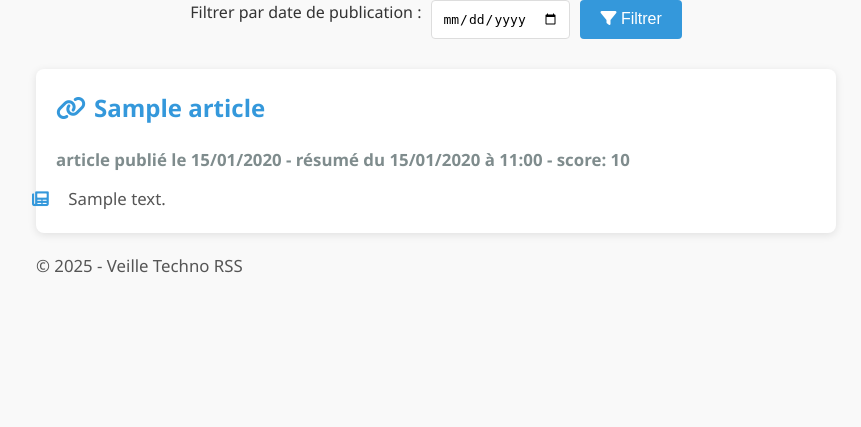
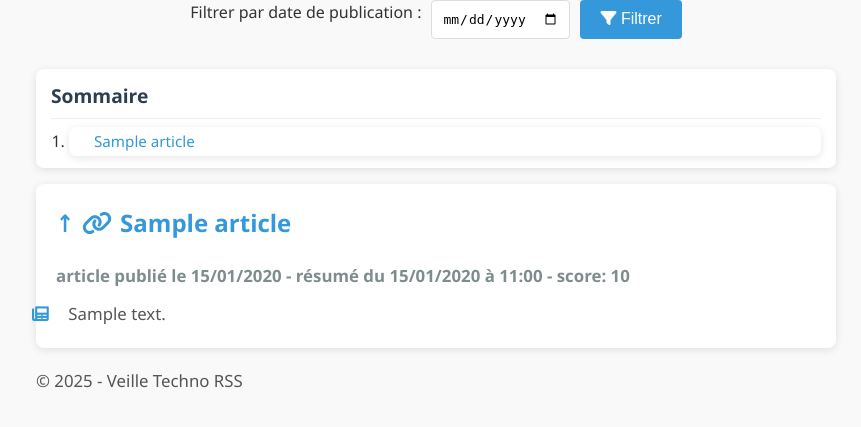
Before and after one commit to zorky/techno_watch_ia, a FastAPI app: template templates/web/index.html in a window 1280 px wide. Shown: the part 177-604 px from the top of the page, without its empty margins (204-1065 px from the left). Run offline with FastAPI, Linux system fonts and the light colour scheme; the template is opened without the code that fills it: most values are stand-ins (such as "Sample title", 1, 10 or a date in 2020).

Commit message:
feat: sommaire des articles sur la page index.html

```diff
--- a/templates/web/index.html
+++ b/templates/web/index.html
@@ -16,10 +16,25 @@
         <input type="date" id="date" name="date">
         <button type="submit"><i class="fas fa-filter"></i> Filtrer</button>
     </form>
+    <div id="top"></div>
+    <!-- Sommaire (à placer avant la liste des articles) -->
+    <div class="table-of-contents">
+        <h2>Sommaire</h2>
+        <ol>
+            {% for article in articles %}
+            <li>
+                <a href="#article-{{ loop.index }}">{{ article.title }}</a>
+            </li>
+            {% endfor %}
+        </ol>
+    </div>
+    <!-- Liste des articles avec IDs et ancres -->
     <ul>
         {% for article in articles %}
-        <li>
-            <h2><i class="fas fa-link"></i>
+        <li id="article-{{ loop.index }}">
+            <h2>
+                <a href="#top" class="back-to-top">↑</a>  <!-- Lien pour remonter -->
+                <i class="fas fa-link"></i>
                 <a href="{{ article.link }}" target="_blank">{{ article.title }}</a>
             </h2>
             <h3><small>
--- a/templates/web/styles.css
+++ b/templates/web/styles.css
@@ -146,3 +146,89 @@
         width: 100%;
     }
 }
+
+/* Style pour le conteneur du sommaire */
+.table-of-contents {
+    background: white;
+    padding: 12px 15px;  /* Réduction des paddings */
+    margin-bottom: 15px;
+    border-radius: 8px;
+    box-shadow: 0 2px 8px rgba(0, 0, 0, 0.1);
+}
+
+.table-of-contents h2 {
+    color: #2c3e50;
+    margin-top: 0;
+    margin-bottom: 8px;  /* Réduction de la marge basse */
+    font-size: 1.2em;    /* Légère réduction de la taille */
+    border-bottom: 1px solid #eee;
+    padding-bottom: 6px; /* Réduction du padding */
+}
+
+.table-of-contents ol {
+    padding-left: 18px;  /* Réduction légère */
+    margin: 0;
+    line-height: 1.2;    /* Réduction de l'interligne */
+}
+
+.table-of-contents li {
+    margin: 4px 0;       /* Réduction des marges verticales (décommenté et modifié) */
+    padding: 2px 0;      /* Ajout d'un léger padding vertical */
+}
+
+.table-of-contents a {
+    color: #3498db;
+    text-decoration: none;
+    transition: all 0.2s ease;
+    font-size: 0.95em;   /* Légère réduction de la taille de police */
+    display: block;      /* Pour occuper toute la largeur */
+    padding: 3px 0;      /* Padding vertical léger */
+    line-height: 1.3;    /* Ajustement de la hauteur de ligne */
+}
+
+.table-of-contents a:hover {
+    color: #2980b9;
+    text-decoration: underline;
+}
+
+/* Style pour les numéros de la liste */
+.table-of-contents ol {
+    counter-reset: toc-counter;
+}
+
+.table-of-contents li {
+    counter-increment: toc-counter;
+    position: relative;
+    padding-left: 25px;  /* Espace pour le numéro */
+}
+
+.table-of-contents li:before {
+    /* content: counter(toc-counter); */
+    position: absolute;
+    left: 0;
+    color: #7f8c8d;
+    font-weight: bold;
+    text-align: right;
+    width: 20px;
+}
+
+/* Suppression des marges inutiles sur les éléments de liste */
+.table-of-contents li:first-child {
+    margin-top: 0;
+}
+
+.table-of-contents li:last-child {
+    margin-bottom: 0;
+}
+
+/* Style pour les éléments cibles (optionnel) */
+li:target {
+    background-color: #f8f9fa;
+    border-left: 3px solid #3498db;
+    padding-left: 17px;
+}
+
+/* Animation fluide */
+html {
+    scroll-behavior: smooth;
+}
```
